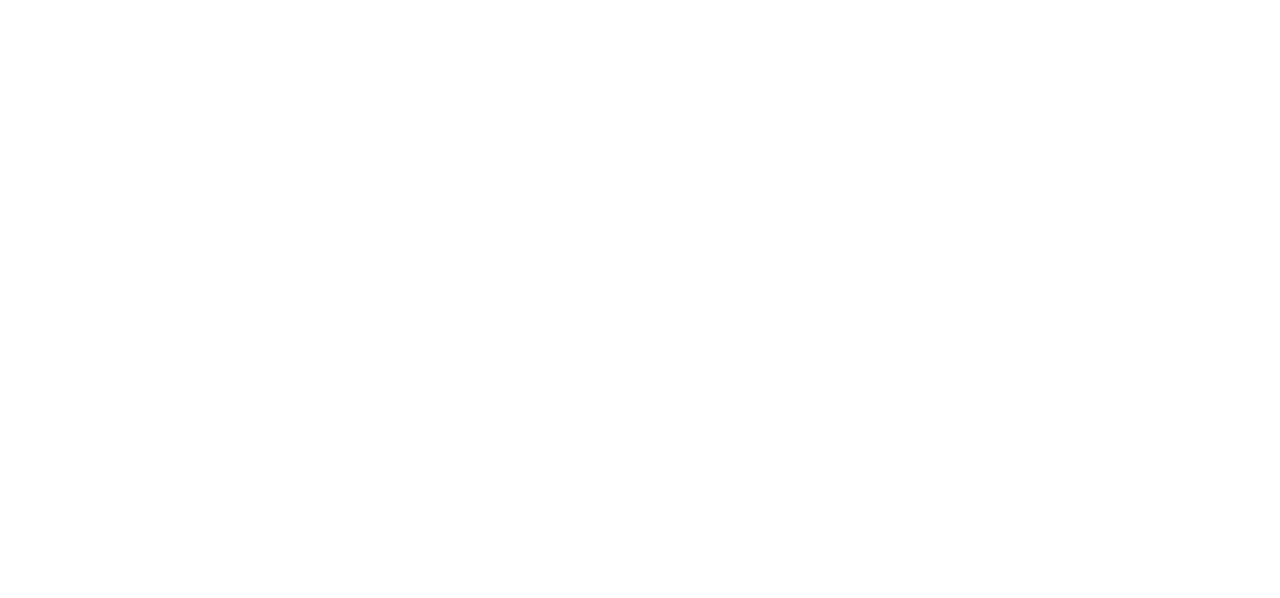
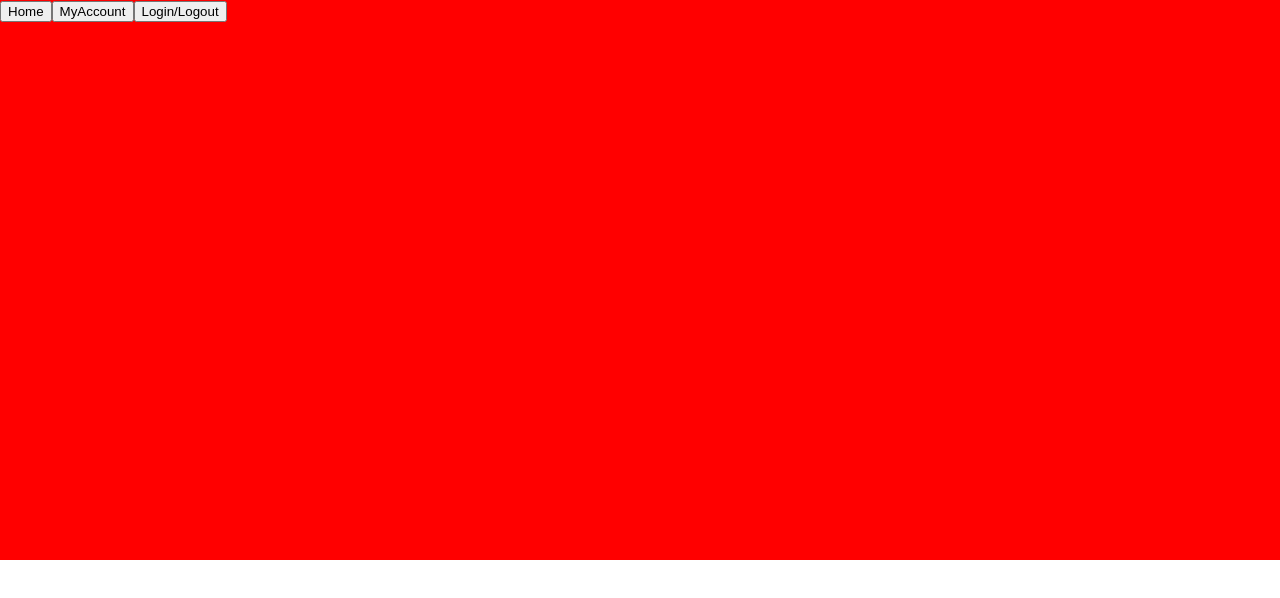
Before and after one commit to software-assignments-spring2021/project-setup-team-kauran-hybrid, a React (Create React App) app in the folder front-end/: page /dropdown in a window 1280 px wide. Shown: the top 598 px of the page. Built offline with nearby package versions, Linux system fonts and the light colour scheme.

Commit message:
linked dropdown in home and app

```diff
--- a/front-end/src/App.js
+++ b/front-end/src/App.js
@@ -8,32 +8,17 @@
 import Account from './Account';
 import Login from './Login';
 import { BrowserRouter as Router, Switch, Route } from 'react-router-dom'
-// import Dropdown from './Dropdown'
+import Dropdown from './Dropdown'
 
 
 function App() {
   return (
-    //this is kept for reference
-    // <div className="App">
-    //   <header className="App-header">
-    //     <img src={logo} className="App-logo" alt="logo" />
-    //     <p>
-    //       Edit <code>src/App.js</code> and save to reload.{'\n'} Test
-    //     </p>
-    //     <a
-    //       className="App-link"
-    //       href="https://reactjs.org"
-    //       target="_blank"
-    //       rel="noopener noreferrer"
-    //     >
-    //       Learn React
-    //     </a>
-    //   </header>
-    // </div>
+
     <div className="container">
       <Router>
         <Switch>
 
+          <Route exact path="/dropdown" component={Dropdown}/>
           <Route  exact path="/" component={Home} />
           <Route  exact path="/results" component={Results} />
           <Route  exact path="/ClassInfo" component={ClassInfo} />
--- a/front-end/src/Dropdown.css
+++ b/front-end/src/Dropdown.css
@@ -0,0 +1,5 @@
+.dd-wrapper{
+    background-color: red;
+    height: 70vh;
+    width: 100vw;
+}
--- a/front-end/src/Dropdown.js
+++ b/front-end/src/Dropdown.js
@@ -6,13 +6,14 @@
     return(
         <div className="dd-wrapper">
             <div className="dd-header">
-                <div className="dd-header-title"></div>
+                <div className="dd-header"></div>
             </div>
-            <div className="dd-list">
-                <button className="dd-list-item"></button>
-                <button className="dd-list-item"></button>
-                <button className="dd-list-item"></button>
+            <div className="dd-menu">
+                <button className="dd-list-item">Home</button>
+                <button className="dd-list-item">MyAccount</button>
+                <button className="dd-list-item">Login/Logout</button>
             </div>
 </div>
     )
 }
+export default Dropdown
--- a/front-end/src/Home.js
+++ b/front-end/src/Home.js
@@ -8,6 +8,7 @@
 import { Link } from 'react-router-dom';
 // import Button from './Button'
 import MenuBar from './MenuBar';
+import Dropdown from './Dropdown';
 
 const Home=(props)=>{
       return(
@@ -16,6 +17,10 @@
             <MenuBar>
 
             </MenuBar>
+
+            <dd-wrapper>
+
+            </dd-wrapper>
           </div>
           <div className="Home">
 
```
